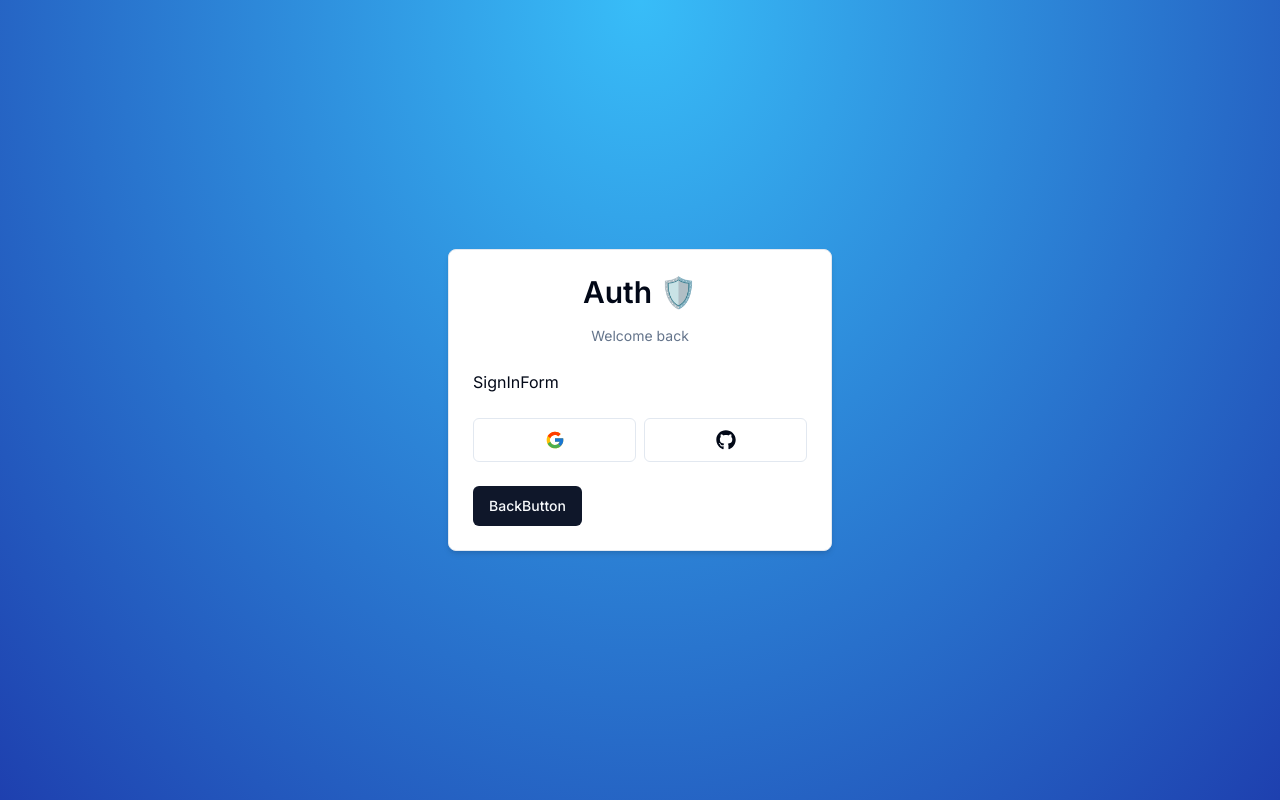
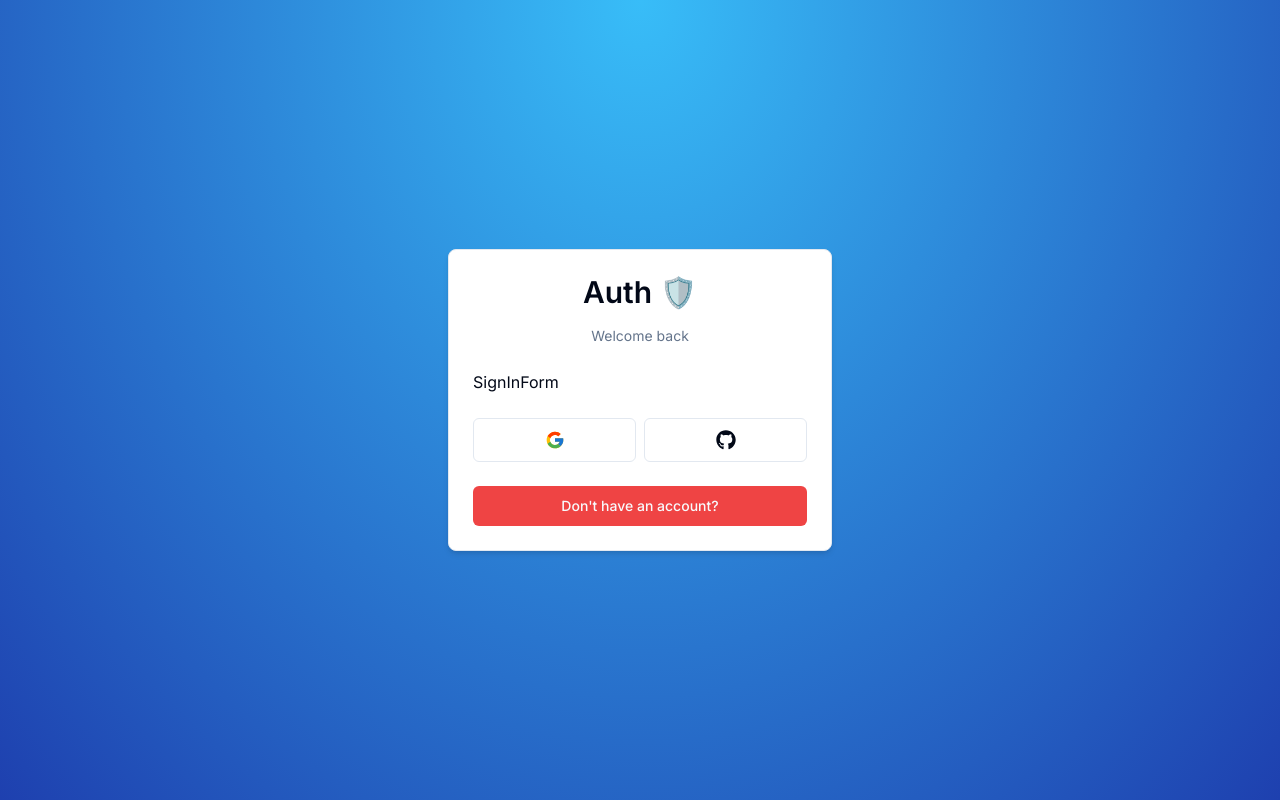
Before and after one commit to DragonSenses/nextjs-auth-starter, a Next.js app: page /auth/signin in a window 1280 px wide. Built offline with nearby package versions, Linux system fonts and the light colour scheme.

Commit message:
refactor: Update BackButton component to use Link
This commit refactors the BackButton component to utilize the Next.js Link component for navigation. The 'href' prop specifies the link destination, and the 'label' prop sets the button text. The styling remains consistent with shadcn/ui.

```diff
--- a/components/auth/BackButton.tsx
+++ b/components/auth/BackButton.tsx
@@ -1,6 +1,8 @@
 import React from 'react';
+import Link from 'next/link';
 
-import { Button } from '@/components/ui/button';
+import { buttonVariants } from "@/components/ui/button"
+import { cn } from '@/lib/utils';
 
 interface BackButtonProps {
   href: string;
@@ -12,6 +14,15 @@ export default function BackButton({
   label,
 }: BackButtonProps) {
   return (
-    <Button>BackButton</Button>
-  )
+    <Link
+      href={href}
+      className={cn(
+        'font-normal w-full text-primary underline-offset-4 hover:underline',
+        buttonVariants({ size: "sm" }),
+        buttonVariants({ variant: "destructive" }),
+      )}
+    >
+      {label}
+    </Link>
+  );
 }
```
